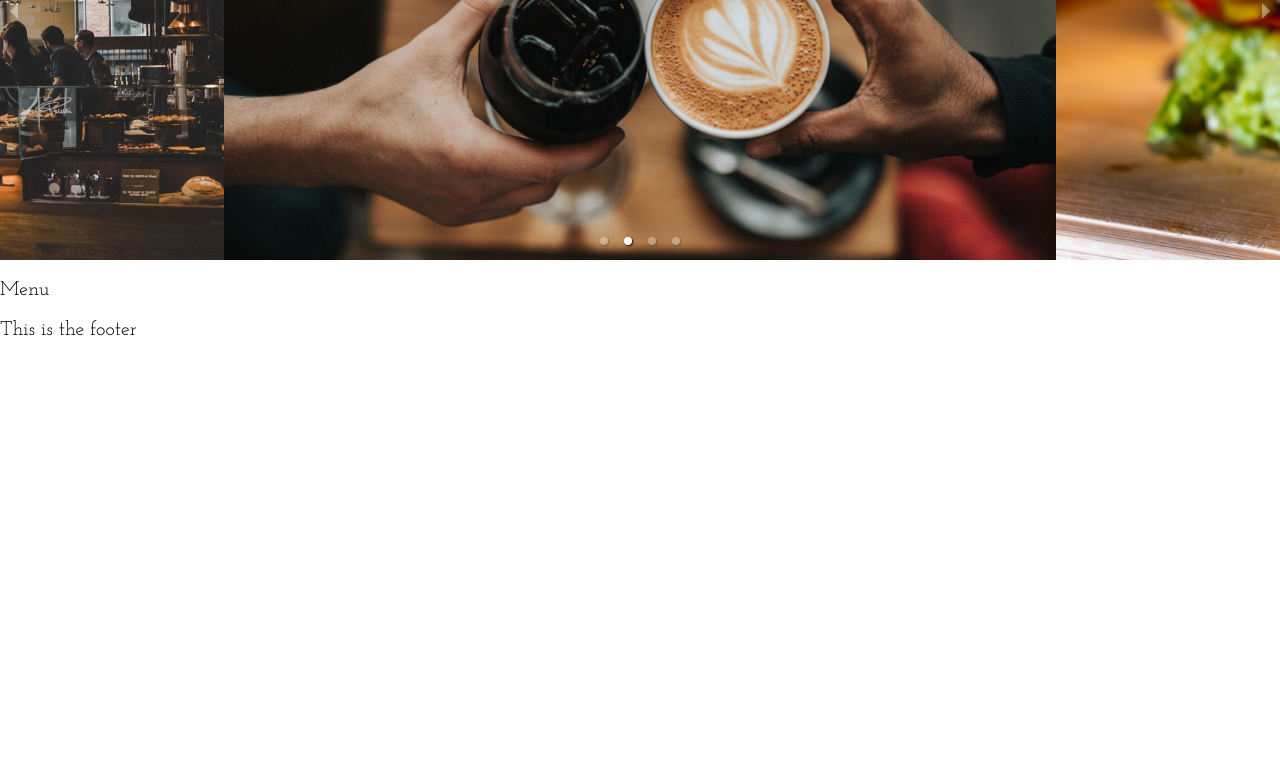
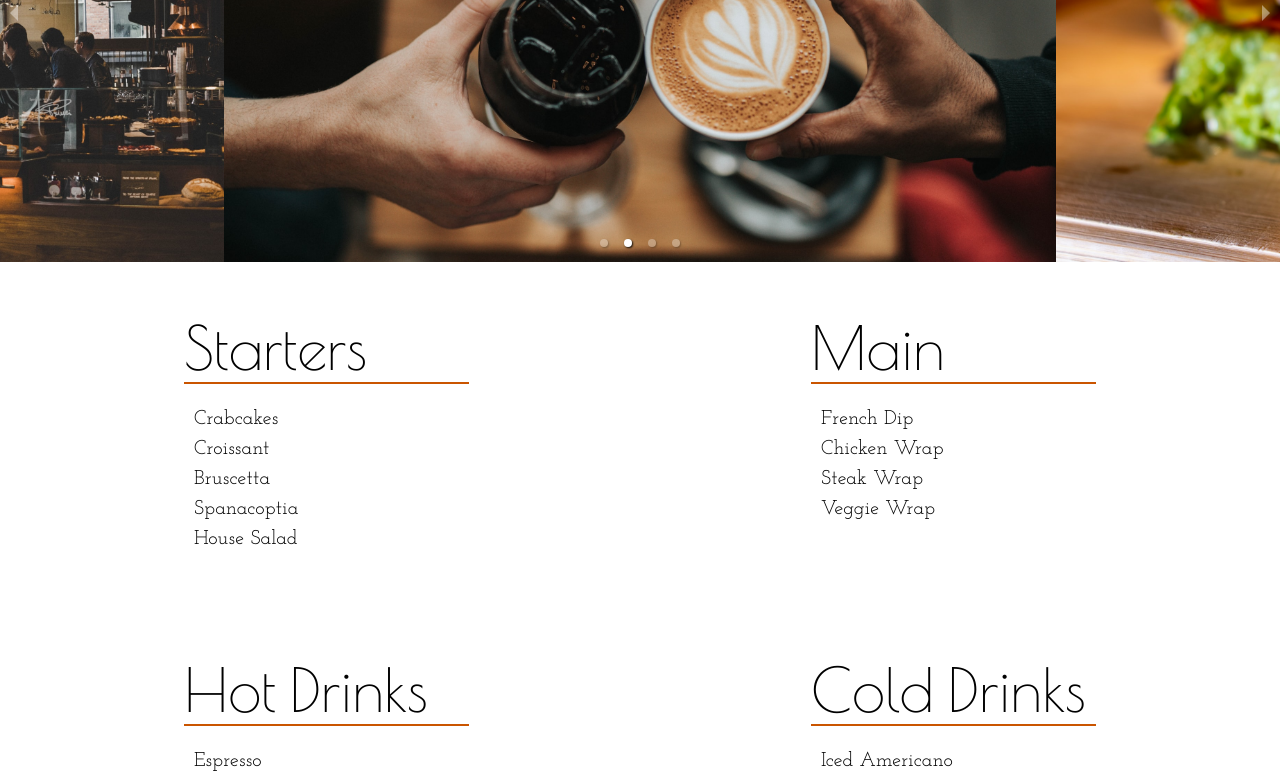
Before and after one commit to f3ve/Pathos-Coffeeshop, a Next.js app: page /menu in a window 1280 px wide. Shown: the part 345-1124 px from the top of the page. Before the commit the page ends 800 px from the top, so only its background shows below. Built offline with nearby package versions, Linux system fonts and the light colour scheme; a web font is replaced by a local one.

Commit message:
Built menu page

```diff
--- a/components/global/Topbar.tsx
+++ b/components/global/Topbar.tsx
@@ -1,9 +1,16 @@
-import { AppBar, makeStyles, Toolbar } from '@material-ui/core';
+import {
+  AppBar,
+  makeStyles,
+  Slide,
+  Toolbar,
+  useScrollTrigger,
+} from '@material-ui/core';
 import { Logo, RouteLink } from '../header';
 
 const useStyle = makeStyles(() => ({
   appBar: {
     boxShadow: 'none',
+    backgroundColor: 'white',
   },
   nav: {
     display: 'flex',
@@ -16,9 +23,11 @@ const useStyle = makeStyles(() => ({
 
 export default function Topbar() {
   const styles = useStyle();
+  const trigger = useScrollTrigger();
 
   return (
-    <AppBar color='transparent' className={styles.appBar} position='static'>
+    <Slide appear={false} direction='down' in={!trigger}>
+      <AppBar className={styles.appBar} position='fixed'>
         <Toolbar>
           <Logo />
           <div style={{ width: '100%' }} />
@@ -29,5 +38,6 @@ export default function Topbar() {
           </nav>
         </Toolbar>
       </AppBar>
+    </Slide>
   );
 }
--- a/components/header/RouteLink.tsx
+++ b/components/header/RouteLink.tsx
@@ -10,6 +10,7 @@ const useStyles = makeStyles(() => ({
     fontWeight: '500',
     transition: 'font-size 0.3s ease-in, color 0.3s ease-in',
     margin: '0 10px',
+    color: colors.textDark,
   },
 
   active: {
@@ -38,7 +39,7 @@ export default function RouteLink(props) {
   return (
     <div>
       <Link href={props.href}>
-        <a className={`${styles.link}${active}`}>{props.children}</a>
+        <a className={`${styles.link}${active} `}>{props.children}</a>
       </Link>
       <div className={`${styles.underline}${activeUnderline}`} />
     </div>
--- a/components/menuPage/Carousel.tsx
+++ b/components/menuPage/ImageCarousel.tsx
@@ -13,6 +13,8 @@ interface CarouselProps extends Props {
   infiniteLoop?: boolean;
   height?: number;
   autoPlay?: boolean;
+  priority?: boolean;
+  quality?: number;
 }
 
 const useStyles = makeStyles(() => ({
@@ -29,6 +31,8 @@ export default function PCarousel({
   infiniteLoop = true,
   height = 500,
   autoPlay = true,
+  priority = false,
+  quality = 20,
 }: CarouselProps) {
   const styles = useStyles();
 
@@ -51,6 +55,8 @@ export default function PCarousel({
             objectFit='cover'
             objectPosition='center'
             className={styles.img}
+            quality={quality}
+            priority={priority}
           />
         </div>
       ))}
--- /dev/null
+++ b/components/menuPage/MenuItems.tsx
@@ -0,0 +1,40 @@
+import { Container, Grid, makeStyles, Typography } from '@material-ui/core';
+import { Border } from '../global';
+import { MenuData } from '../../constants';
+
+const useStyles = makeStyles(() => ({
+  itemList: {
+    listStyle: 'none',
+    padding: '0 0 0 10px',
+  },
+}));
+
+export default function MenuItems() {
+  const styles = useStyles();
+
+  return (
+    <Container maxWidth='md'>
+      <Grid
+        container
+        wrap='wrap'
+        direction='row'
+        justifyContent='space-between'
+        spacing={10}
+      >
+        {MenuData.map((section, index) => (
+          <Grid item key={index} component='section'>
+            <Typography variant='h3'>{section.title}</Typography>
+            <Border width={285} maxWidth={285} marginBottom={0} />
+            <ul className={styles.itemList}>
+              {section.items.map((item, i) => (
+                <li key={`${section.title}-item-${i}`}>
+                  <Typography variant='body1'>{item.name}</Typography>
+                </li>
+              ))}
+            </ul>
+          </Grid>
+        ))}
+      </Grid>
+    </Container>
+  );
+}
--- a/components/menuPage/index.ts
+++ b/components/menuPage/index.ts
@@ -1 +1,2 @@
-export { default as PCarousel } from './Carousel';
+export { default as ImageCarousel } from './ImageCarousel';
+export { default as MenuItems } from './MenuItems';
--- /dev/null
+++ b/constants/MenuData.ts
@@ -0,0 +1,58 @@
+export default [
+  {
+    title: 'Starters',
+    items: [
+      {
+        name: 'Crabcakes',
+      },
+      {
+        name: 'Croissant',
+      },
+      {
+        name: 'Bruscetta',
+      },
+      {
+        name: 'Spanacoptia',
+      },
+      {
+        name: 'House Salad',
+      },
+    ],
+  },
+  {
+    title: 'Main',
+    items: [
+      { name: 'French Dip' },
+      { name: 'Chicken Wrap' },
+      { name: 'Steak Wrap' },
+      { name: 'Veggie Wrap' },
+    ],
+  },
+  {
+    title: 'Hot Drinks',
+    items: [
+      { name: 'Espresso' },
+      { name: 'Latte' },
+      { name: 'Americano' },
+      { name: 'Mocha' },
+    ],
+  },
+  {
+    title: 'Cold Drinks',
+    items: [
+      { name: 'Iced Americano' },
+      { name: 'Iced Mocha' },
+      { name: 'Iced Latte' },
+      { name: 'Cold Brew' },
+    ],
+  },
+  {
+    title: 'Desserts',
+    items: [
+      { name: 'Chocolate Cake' },
+      { name: 'Creme Brule' },
+      { name: 'Cheesecake' },
+      { name: 'Bread pudding' },
+    ],
+  },
+];
--- /dev/null
+++ b/constants/index.ts
@@ -0,0 +1 @@
+export { default as MenuData } from './MenuData';
--- a/layouts/MainLayout.tsx
+++ b/layouts/MainLayout.tsx
@@ -1,13 +1,27 @@
-import { Fade } from '@material-ui/core';
+import { Fade, makeStyles } from '@material-ui/core';
 import { Footer } from '../components/global';
 import { Props } from 'next/script';
 
+const useStyles = makeStyles(() => ({
+  mainContainer: {
+    minHeight: '90vh',
+    paddingTop: 107,
+  },
+
+  main: {
+    marginTop: 0,
+  },
+}));
+
 export default function MainLayout({ children }: Props) {
+  const styles = useStyles();
   return (
     <>
-      <Fade in>
-        <main>{children}</main>
-      </Fade>
+      <div className={styles.mainContainer}>
+        <Fade in>
+          <main className={styles.main}>{children}</main>
+        </Fade>
+      </div>
       <Footer />
     </>
   );
--- a/pages/menu.tsx
+++ b/pages/menu.tsx
@@ -1,11 +1,12 @@
-import { Container, makeStyles } from '@material-ui/core';
+import { makeStyles } from '@material-ui/core';
 import { MainLayout } from '../layouts';
-import { PCarousel } from '../components/menuPage';
-import { interior, cheers, pastries, sandwich, croissants } from '../public';
+import { ImageCarousel, MenuItems } from '../components/menuPage';
+import { interior, cheers, sandwich, croissants } from '../public';
 
 const useStyles = makeStyles(() => ({
   carouselContainer: {
     height: 500,
+    marginBottom: 50,
   },
 }));
 
@@ -23,11 +24,6 @@ export default function Menu() {
       legend: 'Legend 2',
       alt: 'cheers',
     },
-    // {
-    //   src: pastries,
-    //   legend: 'Legend 3',
-    //   alt: 'Our pastries',
-    // },
     {
       src: sandwich,
       legend: 'Legend 4',
@@ -43,10 +39,9 @@ export default function Menu() {
   return (
     <MainLayout>
       <div className={styles.carouselContainer}>
-        <PCarousel images={images} />
+        <ImageCarousel images={images} priority={true} />
       </div>
-
-      <p>Menu</p>
+      <MenuItems />
     </MainLayout>
   );
 }
--- a/styles/colors.ts
+++ b/styles/colors.ts
@@ -1,3 +1,4 @@
 export default {
   primary: '#CA5500',
+  textDark: '#000000',
 };
```
Also changed, not shown: pages/index.tsx (+23 -9 lines). Lines whose indentation alone changed are shown as unchanged.
